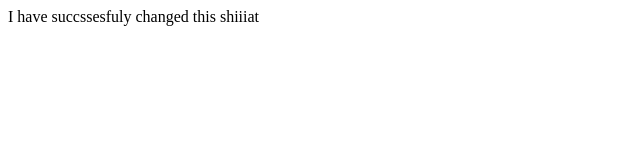
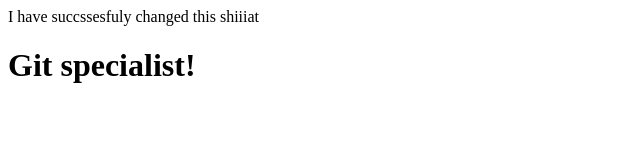
Before and after one commit to MilanMilosevic1996/git-commands, a plain HTML site: page index.html in a window 1280 px wide. Shown: the whole page, without its empty margins (0-640 px from the left). Drawn offline with Linux system fonts and the light colour scheme.

Commit message:
second update readme

```diff
--- a/index.html
+++ b/index.html
@@ -8,5 +8,6 @@
 </head>
 <body>
     <p>I have succssesfuly changed this shiiiat</p>
+    <h1>Git specialist!</h1>
 </body>
 </html>
```
